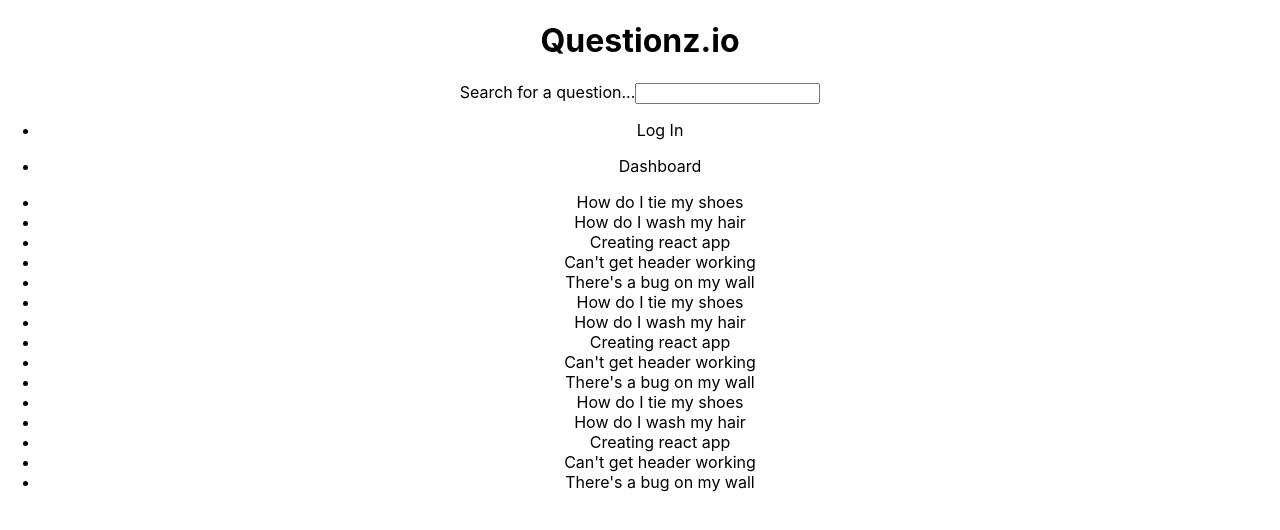
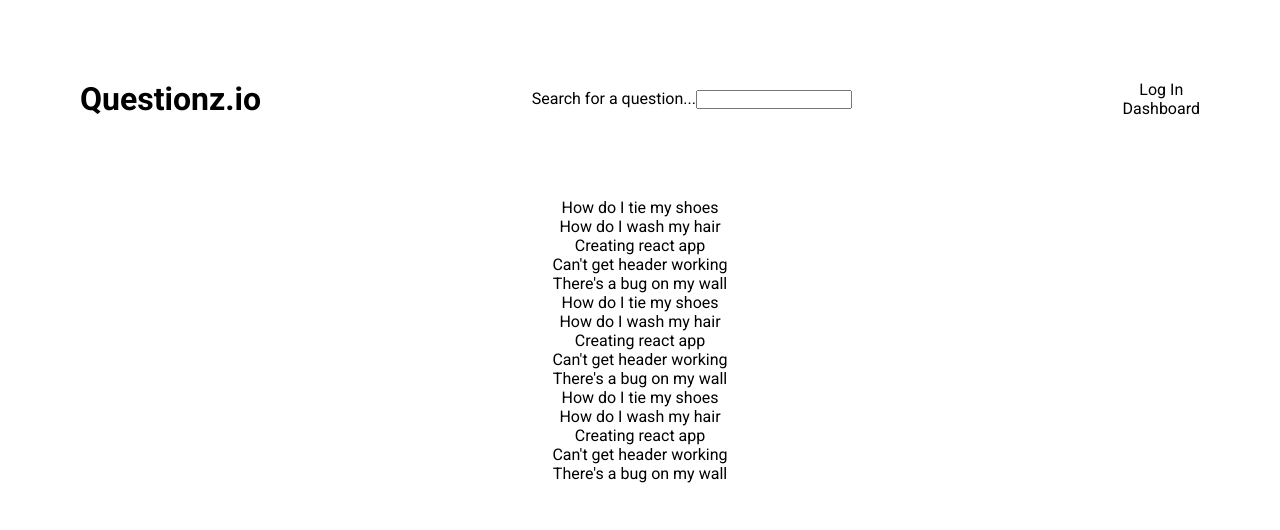
Before and after one commit to JaredS129/student-project--agile-dev-ops--aws-backend, a React (Create React App) app: page / in a window 1280 px wide. Shown: the top 530 px of the page. Built offline with nearby package versions, Linux system fonts and the light colour scheme.

Commit message:
Added CSS file for Header. Spaced contents

```diff
--- /dev/null
+++ b/src/components/Header.css
@@ -0,0 +1,32 @@
+@import url("https://fonts.googleapis.com/css2?family=Roboto:wght@400;700;900&display=swap");
+
+* {
+  margin: 0;
+  padding: 0;
+  box-sizing: border-box;
+  font-family: "Roboto", sans-serif;
+}
+
+ul {
+  list-style-type: none;
+}
+
+.header {
+  display: flex;
+  flex-direction: row;
+  justify-content: space-between;
+  align-items: center;
+  margin: 5rem;
+}
+
+/* .header__title {
+
+}
+
+ .header__search {
+
+} */
+
+/* .header__nav--link {
+
+}  */
--- a/src/components/Header.js
+++ b/src/components/Header.js
@@ -1,19 +1,22 @@
 // import { Link } from "react-router-dom";
+import "./Header.css";
 
 const Header = () => {
   return (
     <header>
-      <div>
-        <h1>Questionz.io</h1>
+      <div className="header">
+        <h1 className="header__title">Questionz.io</h1>
         <form>
-          <label htmlFor="title">Search for a question...</label>
+          <label htmlFor="title" className="header__search">
+            Search for a question...
+          </label>
           <input type="text" id="title" required />
         </form>
         <ul>
-          <li>
+          <li className="header__nav--link">
             <p>Log In</p>
           </li>
-          <li>
+          <li className="header__nav--link">
             <p>Dashboard</p>
           </li>
         </ul>
```
